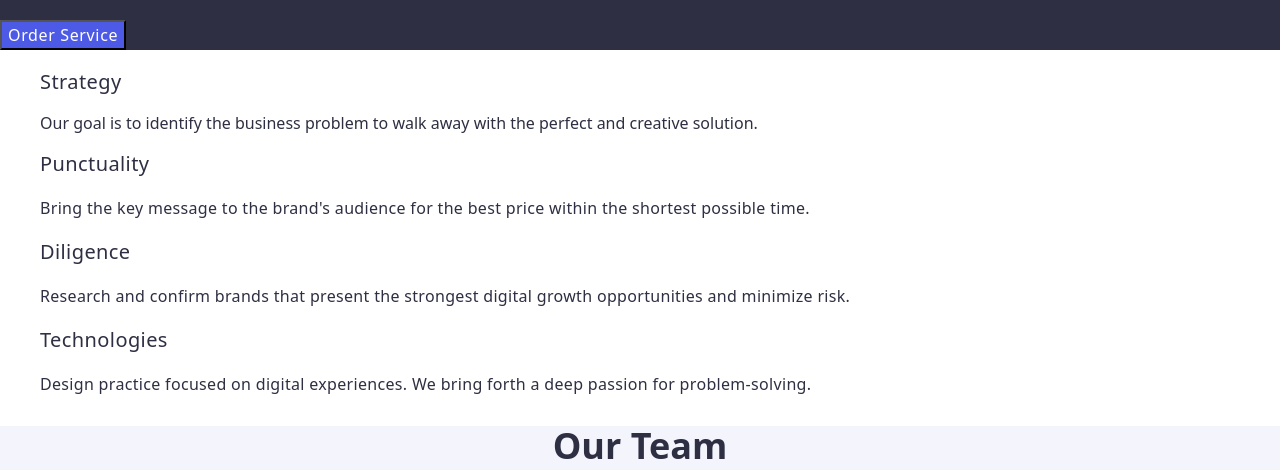
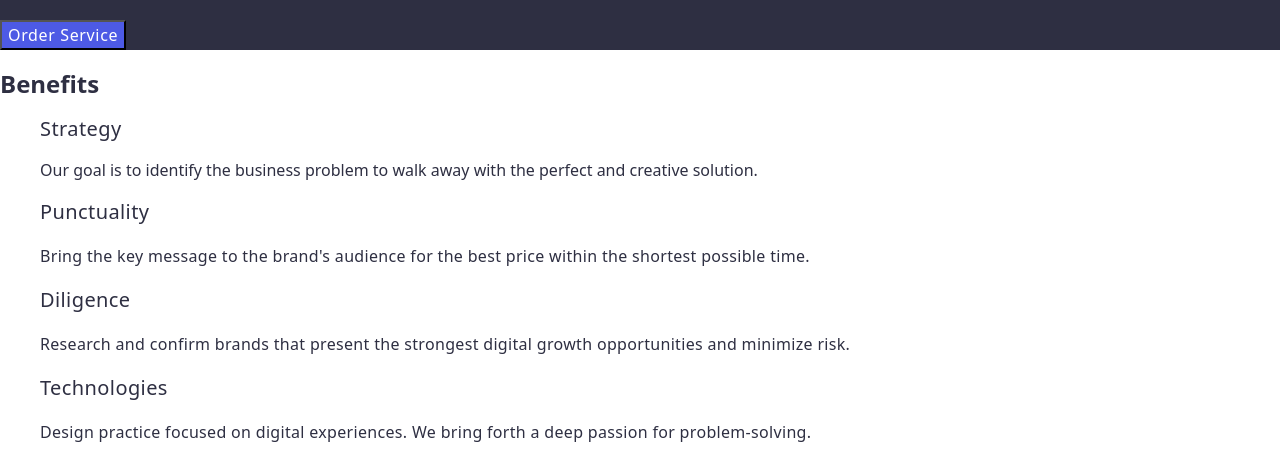
Before and after one commit to fAzee25/goit-markup-hw-02, a plain HTML site: page index.html in a window 1280 px wide. Shown: the part 306-776 px from the top of the page. Drawn offline with nearby package versions, Linux system fonts and the light colour scheme.

Commit message:
edit-benefits

```diff
--- a/css/style.css
+++ b/css/style.css
@@ -132,6 +132,8 @@ button{
 
 .benefits-section {}
 
+.benefits-title {}
+
 .benefits-list {}
 
 .benefits-item-title {}
--- a/index.html
+++ b/index.html
@@ -55,6 +55,7 @@
         </section>
         <!-- OUR BENEFITS -->
         <section class="benefits-section">
+            <h2 class="benefits-title">Benefits</h2>
             <ul class="benefits-list">
                 <li>
                     <h3 class="benefits-item-title">Strategy</h3>
```
